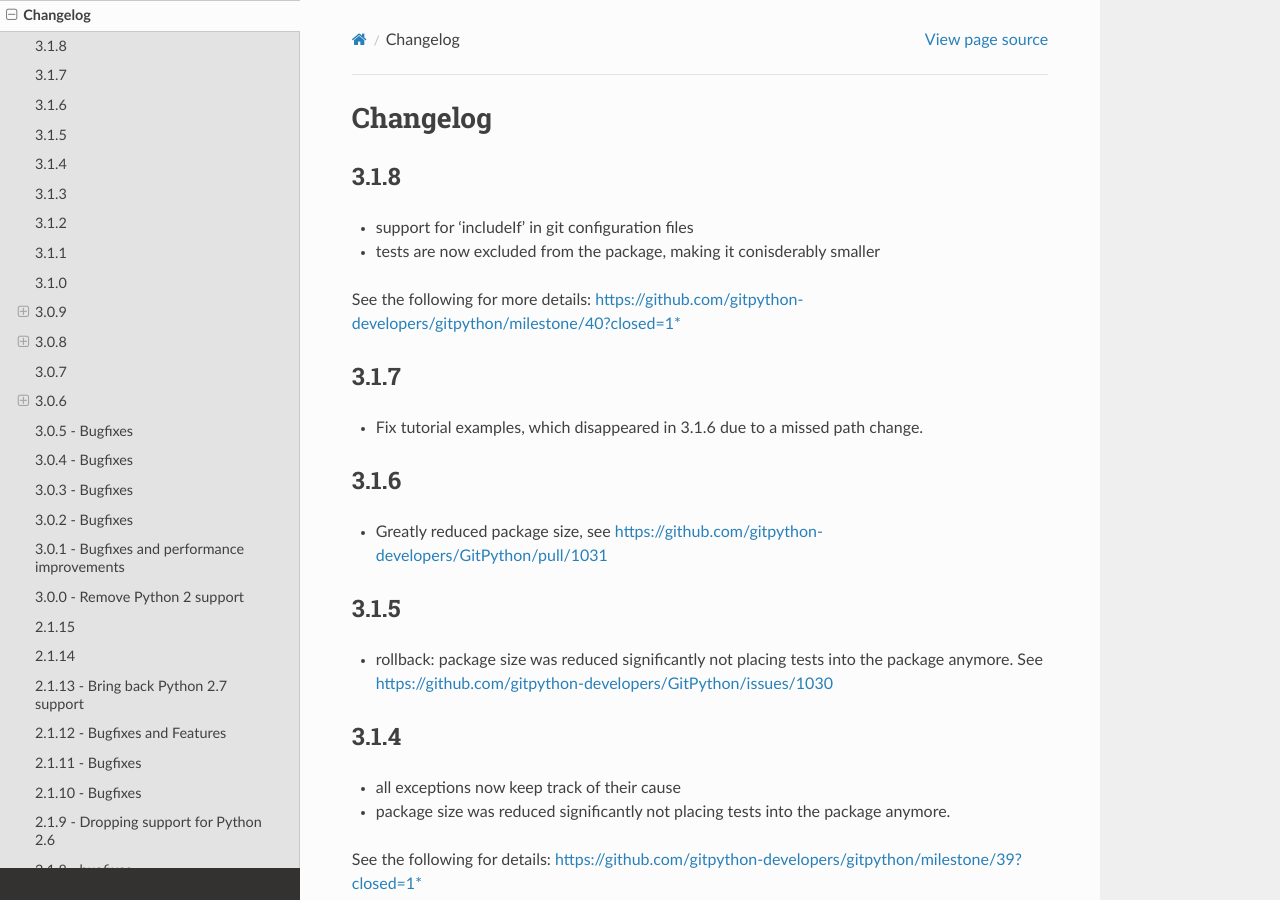
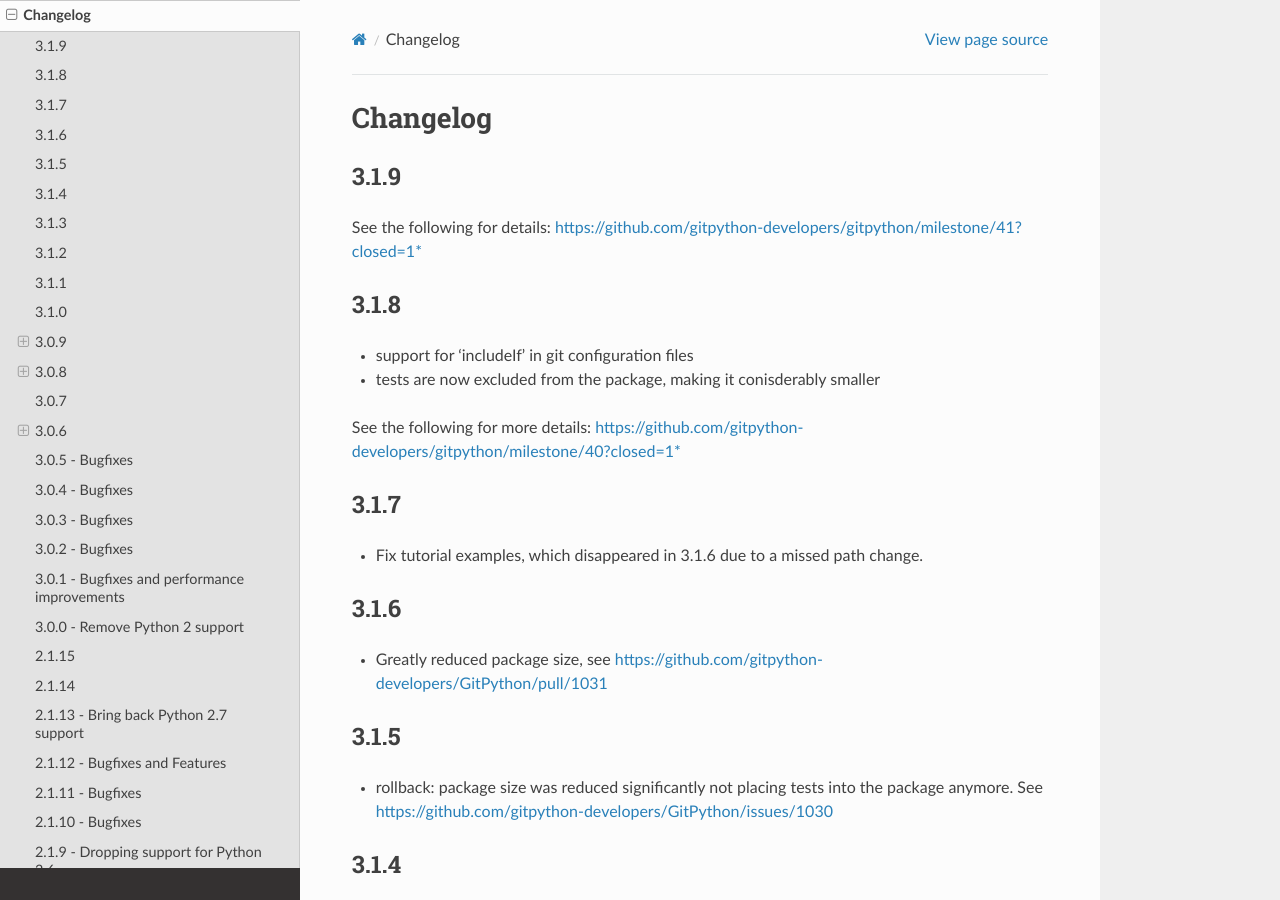
Before and after one commit to gitpython-developers/GitPython, a Sphinx documentation site: the page built from doc/source/changes.rst, in a window 1280 px wide and 900 px high. Built offline with Sphinx 7.4.7 and the Read the Docs theme 2.0.0, drawn with Linux system fonts in a browser that asks for light colours.

Commit message:
Bump patch level

```diff
--- a/doc/source/changes.rst
+++ b/doc/source/changes.rst
@@ -1,6 +1,13 @@
 =========
 Changelog
 =========
+
+3.1.9
+=====
+
+See the following for details:
+https://github.com/gitpython-developers/gitpython/milestone/41?closed=1*
+
 
 3.1.8
 =====
```
Also changed, not shown: 1 other file.
